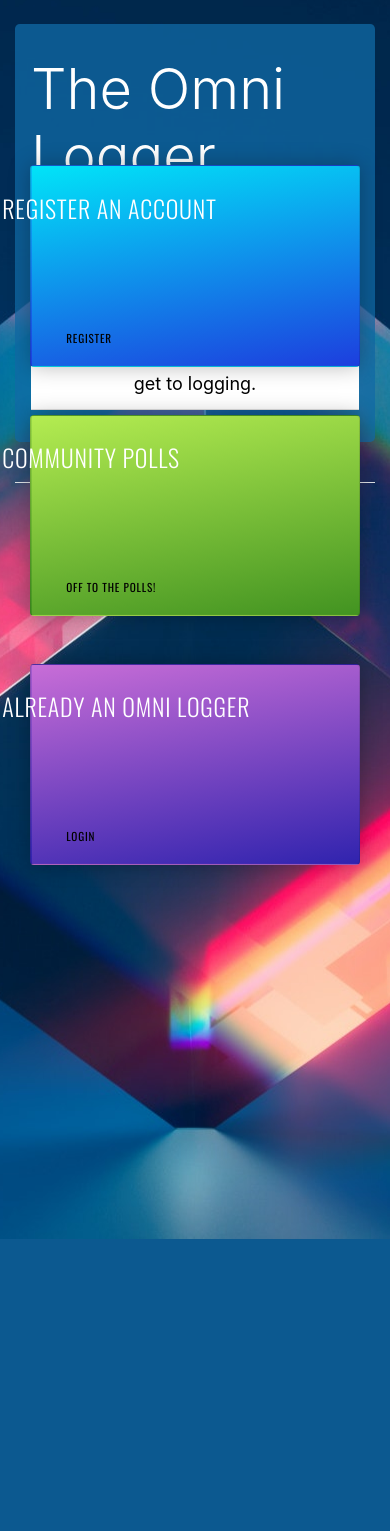
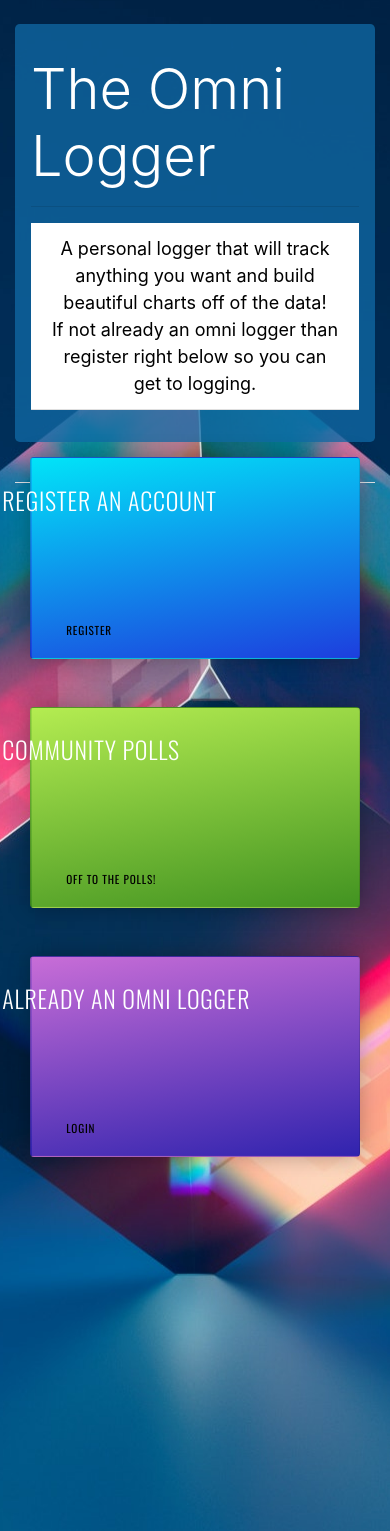
Before and after one commit to m-pad-studios/learning-log, a Django app: page / in a window 390 px wide. Shown: the part 58-1589 px from the top of the page. Before the commit the page ends 1297 px from the top, so only its background shows below. Run offline with Django 3.2, Linux system fonts and the light colour scheme; style sheets or scripts are compiled from the project's sources; some libraries are stand-ins or nearby versions.

Commit message:
adding media queries

```diff
--- a/learning_logs/templates/learning_logs/base.html
+++ b/learning_logs/templates/learning_logs/base.html
@@ -6,7 +6,7 @@
 
 <head>
     <meta charset="utf-8">
-    <meta name="viewport" content="width=device-width, initial-scale=1, shrink-to-fit=no">
+   <meta name="viewport" content="width=device-width, initial-scale=1.0">
     <link rel="stylesheet" type="text/css" href="{% static 'css/style.css' %}">
     <link rel="stylesheet" type="text/css" href="{% static 'css/button-styles.css' %}">
     <link rel="stylesheet" type="text/css" href="{% sass_src 'css/nice-cards.scss' %}">
--- a/learning_logs/templates/learning_logs/index.html
+++ b/learning_logs/templates/learning_logs/index.html
@@ -11,7 +11,7 @@
 </div>
 {% endblock page_header %}
 {% block content %}
-<div class="container h-100">
+<div class="container h-100" id="main-card">
     <div class="row align-middle">
       <div class="col-md-6 col-lg-4 column">
         <div class="card gr-1">
--- a/static/css/nice-cards.css
+++ b/static/css/nice-cards.css
@@ -87,4 +87,8 @@
     color: white;
     z-index: 0; }
 
+@media screen and (max-width: 600px) {
+  #main-card {
+    margin-top: 300px; } }
+
 /*# sourceMappingURL=nice-cards.css.map */
--- a/static/css/nice-cards.scss
+++ b/static/css/nice-cards.scss
@@ -1,15 +1,16 @@
 @import url('https://fonts.googleapis.com/css?family=Oswald:300,400,500,700');
 
 @import url('https://fonts.googleapis.com/css?family=Open+Sans:300,400,600,700,800');
+
 
 $gr-1:linear-gradient(170deg, #01E4F8 0%, #1D3EDE 100%);
 $gr-2:linear-gradient(170deg, #B4EC51 0%, #429321 100%);
 $gr-3:linear-gradient(170deg, #C86DD7 0%, #3023AE 100%);
 
+
 .gr-1{background: $gr-1;}
 .gr-2{background: $gr-2;}
 .gr-3{background: $gr-3;}
-
 
 .h-100{height: 100vh !important;}
 .align-middle{
@@ -104,3 +105,12 @@ $gr-3:linear-gradient(170deg, #C86DD7 0%, #3023AE 100%);
     z-index: 0;
    }
 }
+
+//Media queries for devices
+
+@media screen and (max-width: 600px) {
+  #main-card {
+    margin-top: 300px;
+  }
+
+}
```
Also changed, not shown: 1 other file.
